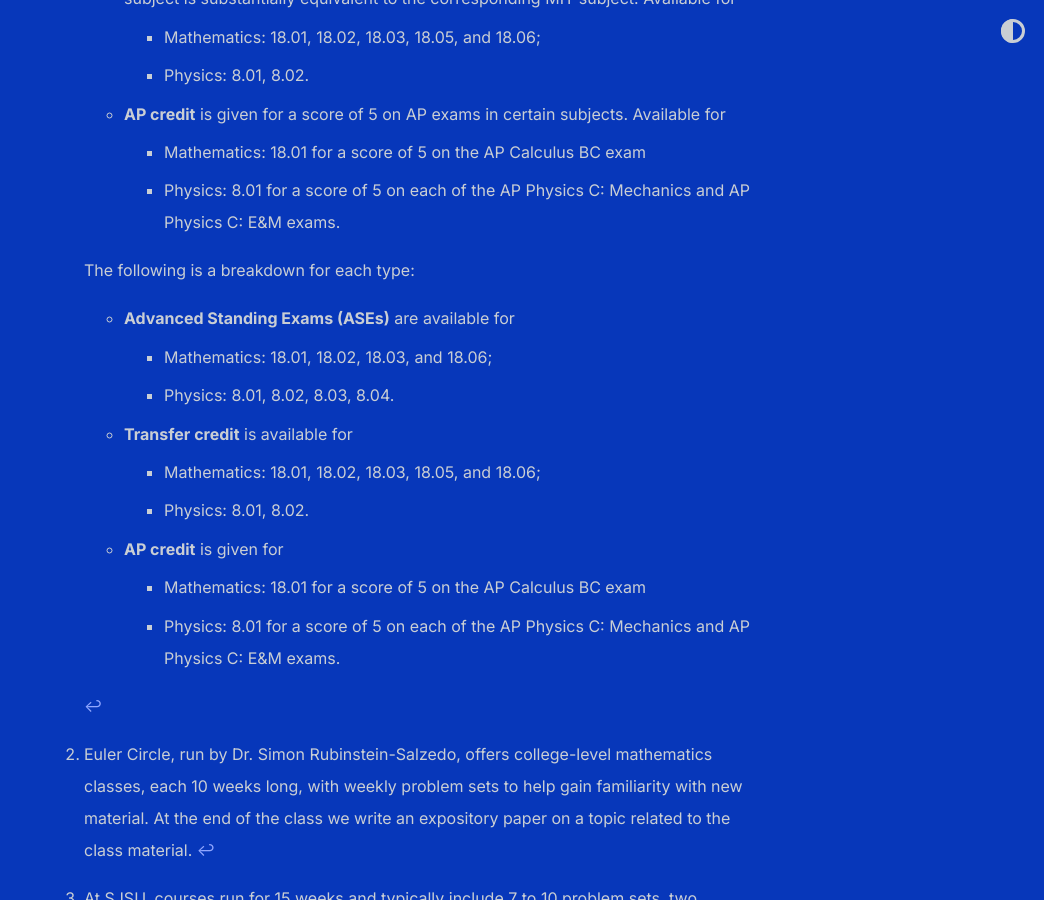
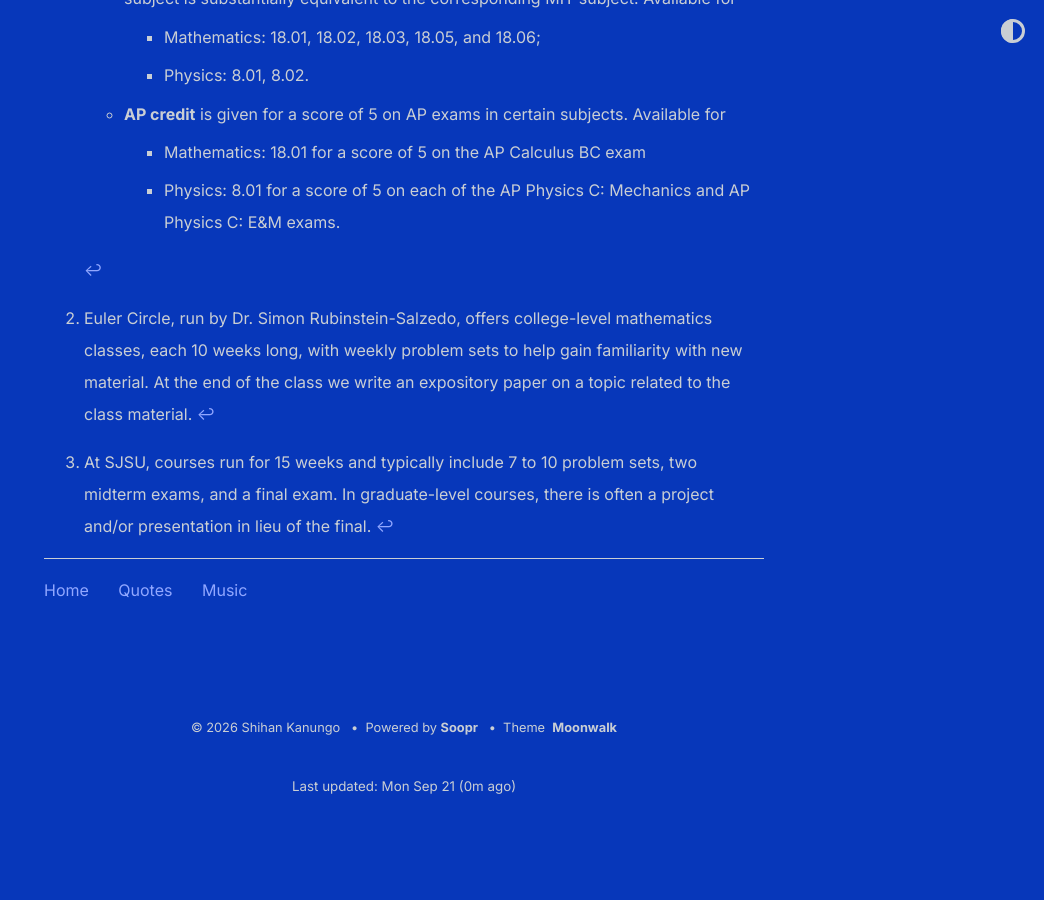
Before and after one commit to shihankanungo/shihankanungo.github.io, a Jekyll site: the page built from courses.md, in a window 1280 px wide and 900 px high, scrolled down 6173 px. Shown: the whole window, without its empty margins (236-1280 px from the left). Built offline with Jekyll 4.4.1, drawn with Linux system fonts in a browser that asks for light colours; after the commit the page ends 6974 px from its top, so only the background shows below that.

Commit message:
Simplify credit types section in courses.md
Removed redundant breakdown of credit types for clarity.

```diff
--- a/courses.md
+++ b/courses.md
@@ -35,17 +35,6 @@ Many incoming MIT freshmen have done college-level study while in high school. S
       - Mathematics: 18.01, 18.02, 18.03, 18.05, and 18.06;
       - Physics: 8.01, 8.02.
     - **AP credit** is given for a score of 5 on AP exams in certain subjects. Available for
-      - Mathematics: 18.01 for a score of 5 on the AP Calculus BC exam
-      - Physics: 8.01 for a score of 5 on each of the AP Physics C: Mechanics and AP Physics C: E&M exams.
-
-    The following is a breakdown for each type:
-    - **Advanced Standing Exams (ASEs)** are available for
-      - Mathematics: 18.01, 18.02, 18.03, and 18.06;
-      - Physics: 8.01, 8.02, 8.03, 8.04.
-    - **Transfer credit** is available for
-      - Mathematics: 18.01, 18.02, 18.03, 18.05, and 18.06;
-      - Physics: 8.01, 8.02.
-    - **AP credit** is given for
       - Mathematics: 18.01 for a score of 5 on the AP Calculus BC exam
       - Physics: 8.01 for a score of 5 on each of the AP Physics C: Mechanics and AP Physics C: E&M exams.
 
```
